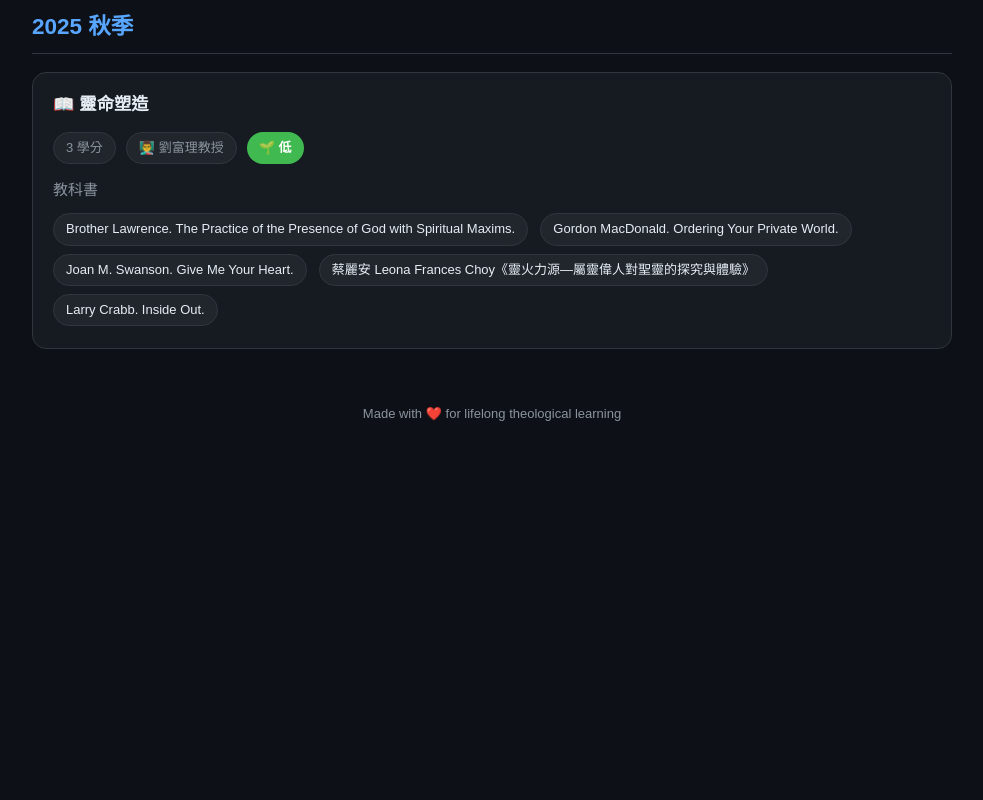
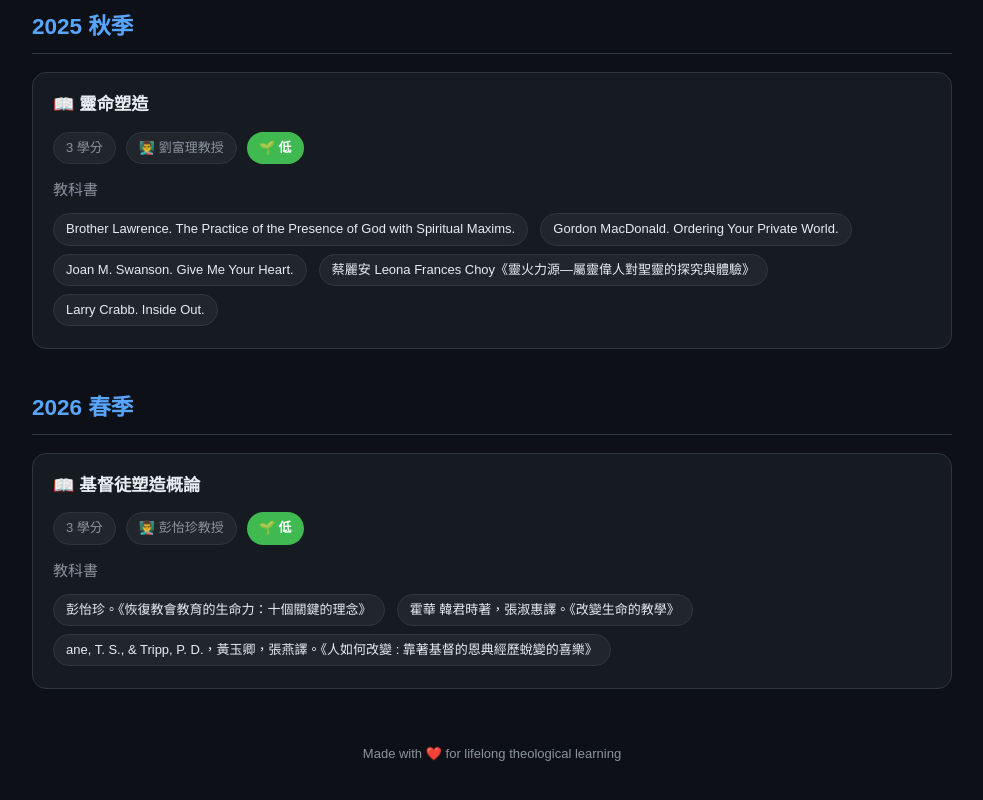
Before and after one commit to HsiangHoLin/HsiangHoLin.github.io, a plain HTML site: page index.html in a window 1280 px wide. Shown: the part 812-1612 px from the top of the page, without its empty margins (148-1131 px from the left). Before the commit the page ends 1306 px from the top, so only its background shows below. Drawn offline with Linux system fonts and the light colour scheme.

Commit message:
Update index.html

```diff
--- a/index.html
+++ b/index.html
@@ -318,6 +318,44 @@ h1{
 
 </section>
 
+<!-- 2026 Spring Begin -->
+
+<section class="semester">
+
+<h2>2026 春季</h2>
+
+<div class="course"
+     data-professor="彭怡珍"
+     data-level="低">
+
+<div class="course-title">📖 基督徒塑造概論</div>
+
+<div class="meta">
+
+<span class="tag">3 學分</span>
+
+<span class="tag professor">
+👨‍🏫 彭怡珍教授
+</span>
+
+<span class="badge low level">
+🌱 低
+</span>
+
+</div>
+
+<div class="books-title">教科書</div>
+
+<span class="book">彭怡珍。《恢復教會教育的生命力：十個關鍵的理念》</span>
+<span class="book">霍華 韓君時著，張淑惠譯。《改變生命的教學》</span>
+<span class="book">ane, T. S., & Tripp, P. D.，黃玉卿，張燕譯。《人如何改變 : 靠著基督的恩典經歷蛻變的喜樂》</span>
+
+</div>
+
+</section>
+
+<!-- 2026 Spring End -->
+
 <footer>
 
 Made with ❤️ for lifelong theological learning
```
